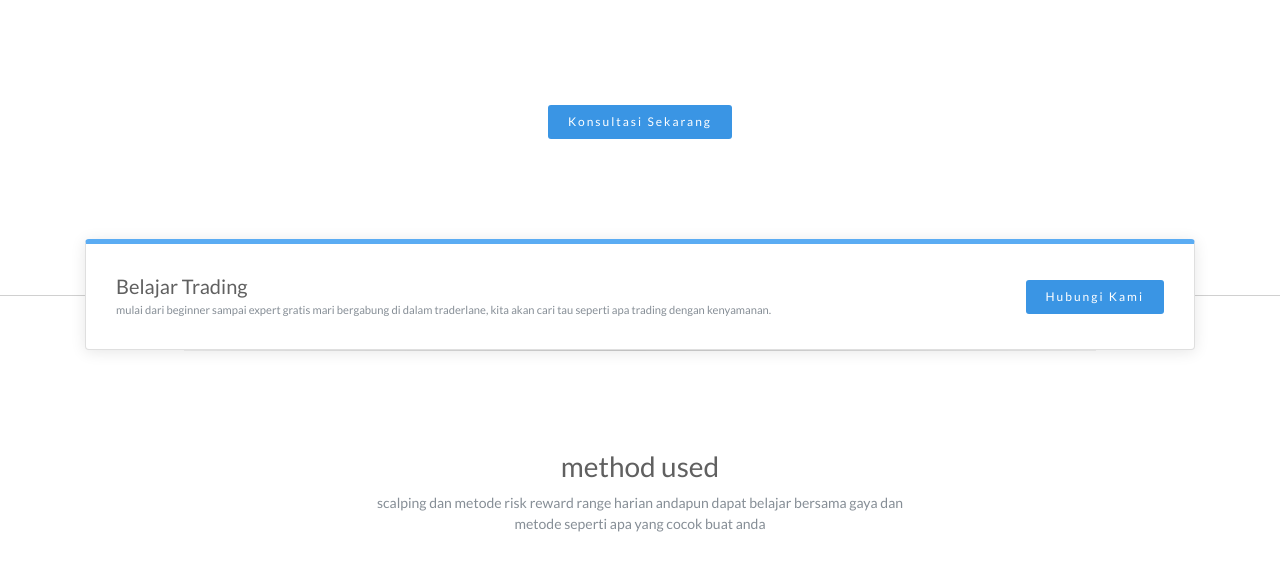
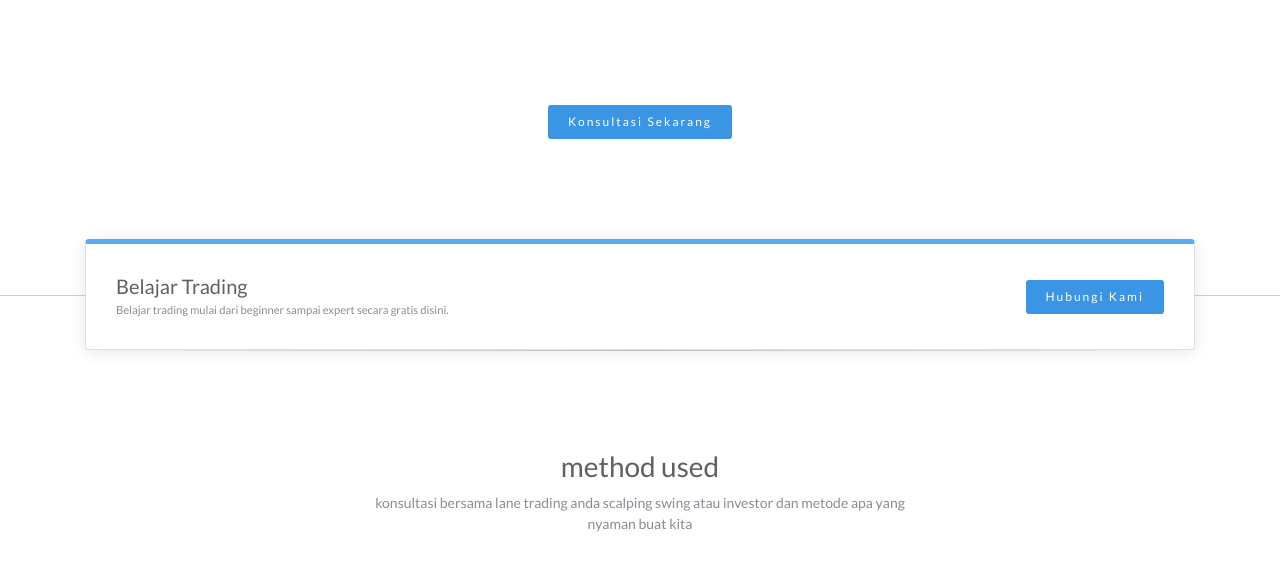
Before and after one commit to traderlane/traderlane.github.io, a plain HTML site: page index.html in a window 1280 px wide. Shown: the part 377-948 px from the top of the page. Drawn offline with Linux system fonts and the light colour scheme.

Commit message:
Update index.html

```diff
--- a/index.html
+++ b/index.html
@@ -65,7 +65,7 @@
 				        <div class="card-body card-padding d-md-flex align-items-center">
 				          <div>
 				            <h5 class="no-margin card-title"><strong>Belajar Trading</strong></h5>
-				            <p class="text-muted no-margin"><small>mulai dari beginner sampai expert gratis mari bergabung di dalam traderlane, kita akan cari tau seperti apa trading dengan kenyamanan.</small></p>
+				            <p class="text-muted no-margin"><small>Belajar trading mulai dari beginner sampai expert secara gratis disini.</small></p>
 				          </div>
 
 				          <div class="ml-auto">
@@ -81,7 +81,7 @@
 				<section class="row row-padding row-divider">
 				    <div class="col-md-6 offset-md-3 head-section text-center">
 					      <h3>method used</h3>
-					      <p class="text-muted">scalping dan metode risk reward range harian andapun dapat belajar bersama gaya dan metode seperti apa yang cocok buat anda</p>
+					      <p class="text-muted">konsultasi bersama lane trading anda scalping swing atau investor dan metode apa yang nyaman buat kita</p>
 				    </div>
 
 
```
